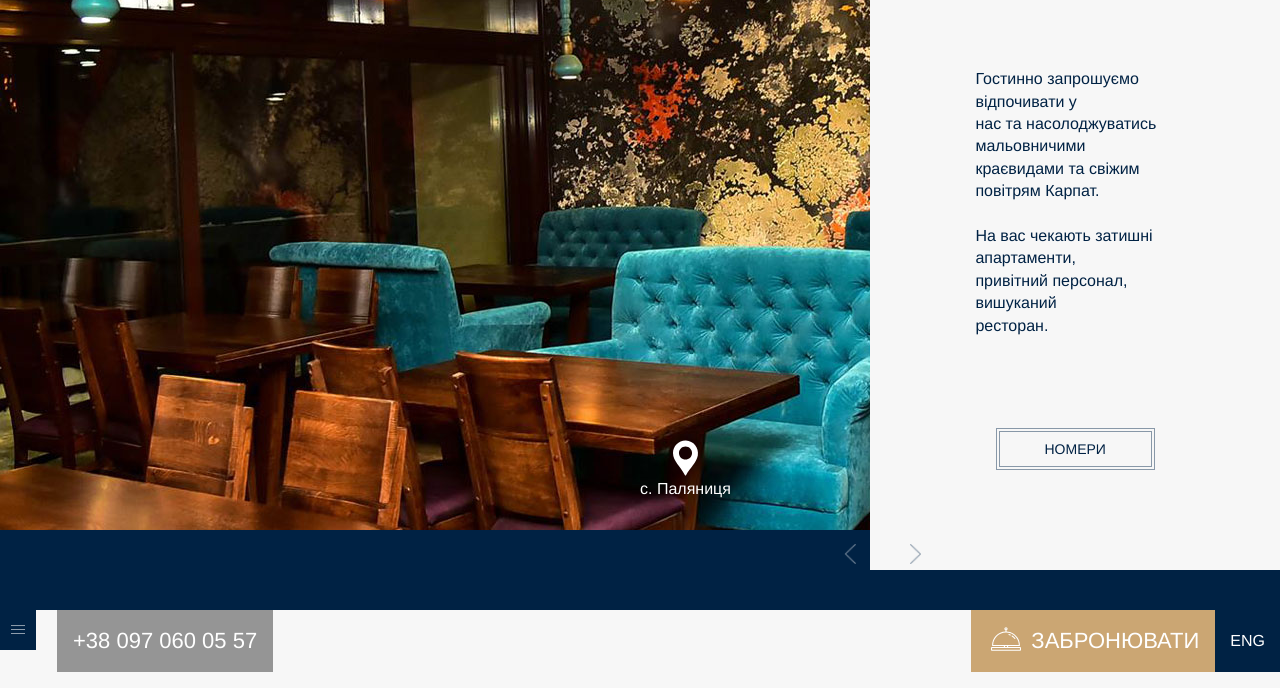
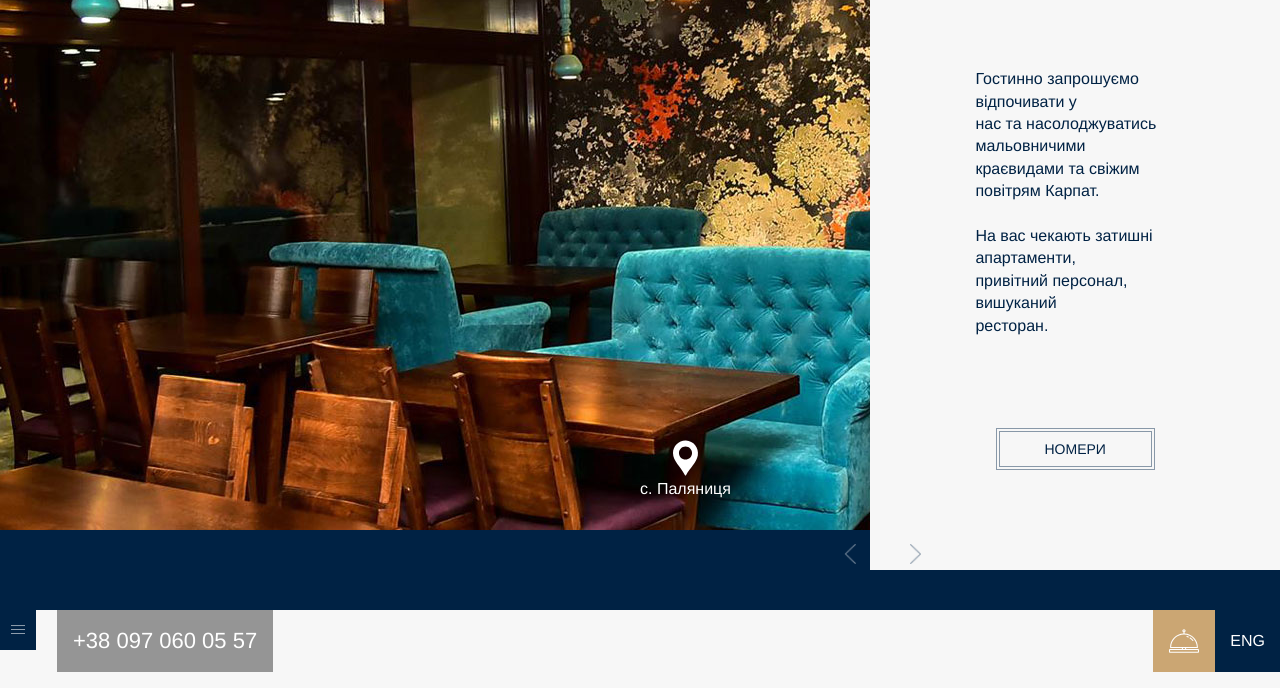
Before and after one commit to AndriiSavchuk/lions.line--task, a website: page app/index.html in a window 1280 px wide. Shown: the part 470-1158 px from the top of the page. Drawn offline with Linux system fonts and the light colour scheme.

```diff
--- a/app/index.html
+++ b/app/index.html
@@ -100,8 +100,7 @@
 
                 <div class="book-lang clearfix">
                     <div class="book">
-                        <img src="img/icons/bell-ring.svg" alt="Bell" />
-                        <a href="#" ><span>Забронювати</span></a>
+                        <a href=""><img src="img/icons/bell-ring.svg" alt="Bell" /></a>
                     </div>
                     <p class="lang">ENG</p>
                 </div>
--- a/app/sass/main.sass
+++ b/app/sass/main.sass
@@ -23,7 +23,6 @@
                 img
                     padding: 13px 11px
                     background-color: $color-secondary
-
             .phone
                 float: right
                 background-color: rgba(0, 0, 0, 0.4)
@@ -32,8 +31,6 @@
                 font-size: 22px
                 margin-left: 21px
                 line-height: 1
-
-
 
         .book-lang
             float: right
@@ -122,6 +119,7 @@
 
 
 /* Section Rooms styles */
+
 #rooms
     .top-nav
         .menu
@@ -144,24 +142,13 @@
                 margin-left: 21px
                 line-height: 1
 
-
-
         .book-lang
             float: right
             .book
                 float: left
-                position: relative
-                a
-                    display: inline-block
-                    background-color: $color-tertiary
-                    padding: 20px 16px 20px 60px
-                    text-transform: uppercase
-                    font-size: 22px
-                    line-height: 1
+                background-color: $color-tertiary
+                padding: 16px 16px
                 img
-                    position: absolute
-                    top: 14px
-                    left: 20px
                     width: 30px
 
             .lang
```
Also changed, not shown: app/css/main.min.css.
